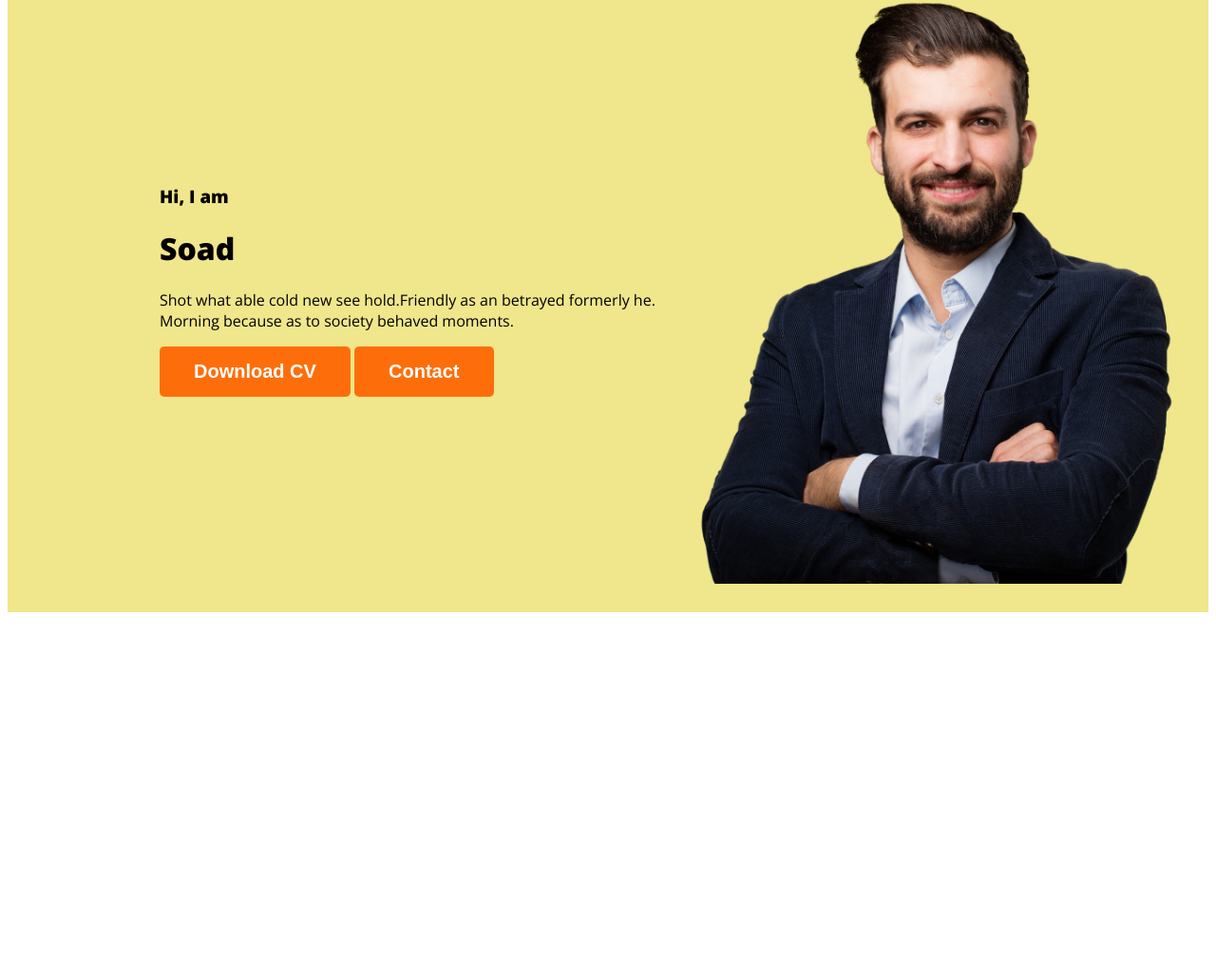
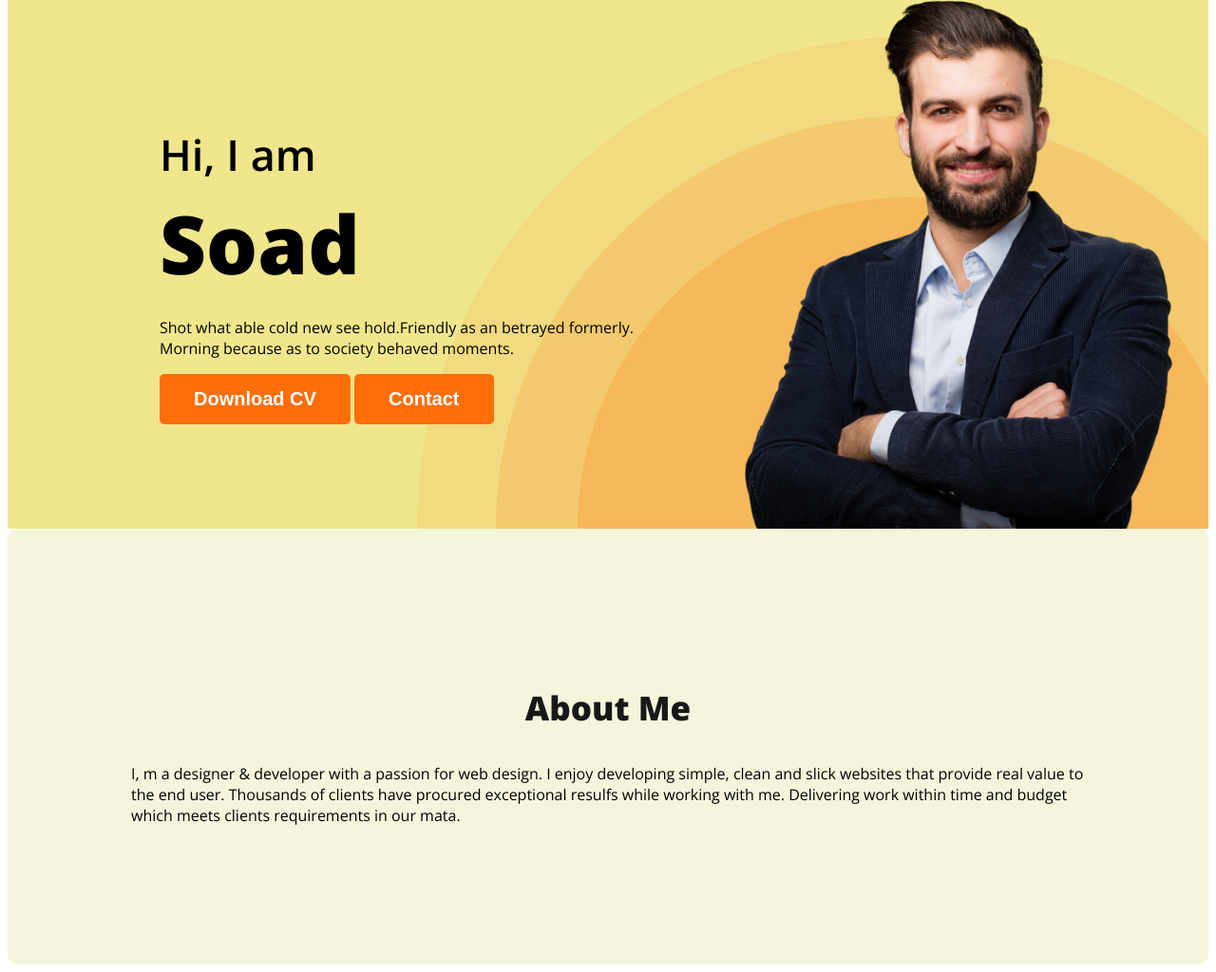
Before and after one commit to mubasshir15/html, a plain HTML site: page index.html in a window 1280 px wide. Shown: the part 302-1326 px from the top of the page at 95% size. Before the commit the page ends 955 px from the top, so only its background shows below. Drawn offline with nearby package versions, Linux system fonts and the light colour scheme.

Commit message:
added section

```diff
--- a/index.html
+++ b/index.html
@@ -25,7 +25,7 @@
             <div class="banner-content">
                 <h3 class="banner-greeting">Hi, I  am</h3>
                 <h1 class="banner-title">Soad</h1>
-                <p>Shot what able cold new see hold.Friendly as an betrayed formerly he. Morning because as to society behaved moments.</p>
+                <p class="banner-discription">Shot what able cold new see hold.Friendly as an betrayed formerly. Morning because as to society behaved moments.</p>
                 <button class="btn-primery">Download CV</button>
                 <button class="btn-primery">Contact</button>
 
@@ -35,7 +35,10 @@
 
     </header>
     <main>
-
+          <section class="about">
+            <h3 class="section-title">About Me</h3>
+            <p class="section-description">I, m a designer & developer with a passion for web design. I enjoy developing simple, clean and slick websites that provide real value to the end user. Thousands of clients have procured exceptional resulfs while working with me. Delivering work within time and budget which meets clients requirements in our mata.</p>
+          </section>
     </main>
     <footer>
 
--- a/styles/portfolio.css
+++ b/styles/portfolio.css
@@ -14,6 +14,20 @@ body {
     font-size: 20px;
     font-weight: 700;
     padding: 15px 36px;
+}
+
+.section-title {
+    color:  #181818;
+    text-align: center;
+    font-size: 35px;
+    font-weight: 700px;
+
+}
+
+.section-discription {
+    color:  #757575;
+    text-align: center;
+    font-size: 20px;
 }
 
 nav {
@@ -47,15 +61,43 @@ nav a {
 
 .header {
     background-color: #f0e68c;
+    background-image: url('../images/header_bg.png');
+    background-repeat: no-repeat;
+    background-position: bottom right;
+}
+
+.banner-content {
+    max-width: 500px;
 }
 
 .banner {
-    padding: 60px 30px 30px 160px;
+    padding: 60px 30px 0px 160px;
     display: flex;
     align-items: center;
+    justify-content: space-between;
 }
 
 .banner .profile-pic {
-    width: 550px;
+    width: 500px;
 
 }
+
+.banner-greeting {
+    font-size: 45px;
+    font-weight: 600;
+    margin-bottom: 0;
+}
+
+.banner-title {
+    font-size: 85px;
+    font-weight: 700;
+    margin-top: 5px;
+    margin-bottom: 20px;
+
+}
+
+.about {
+    padding: 130px;
+    border-radius: 10px;
+    background: beige;
+}
```
